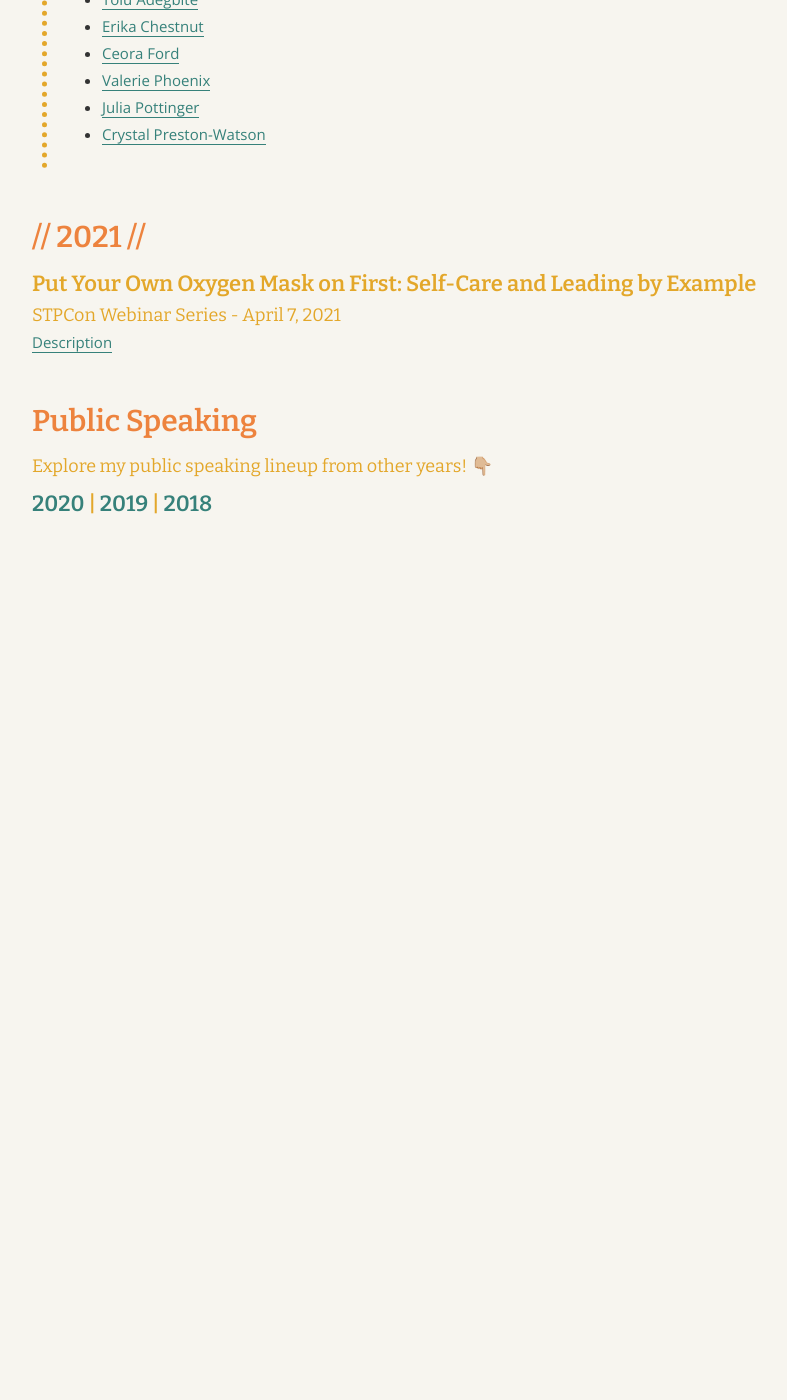
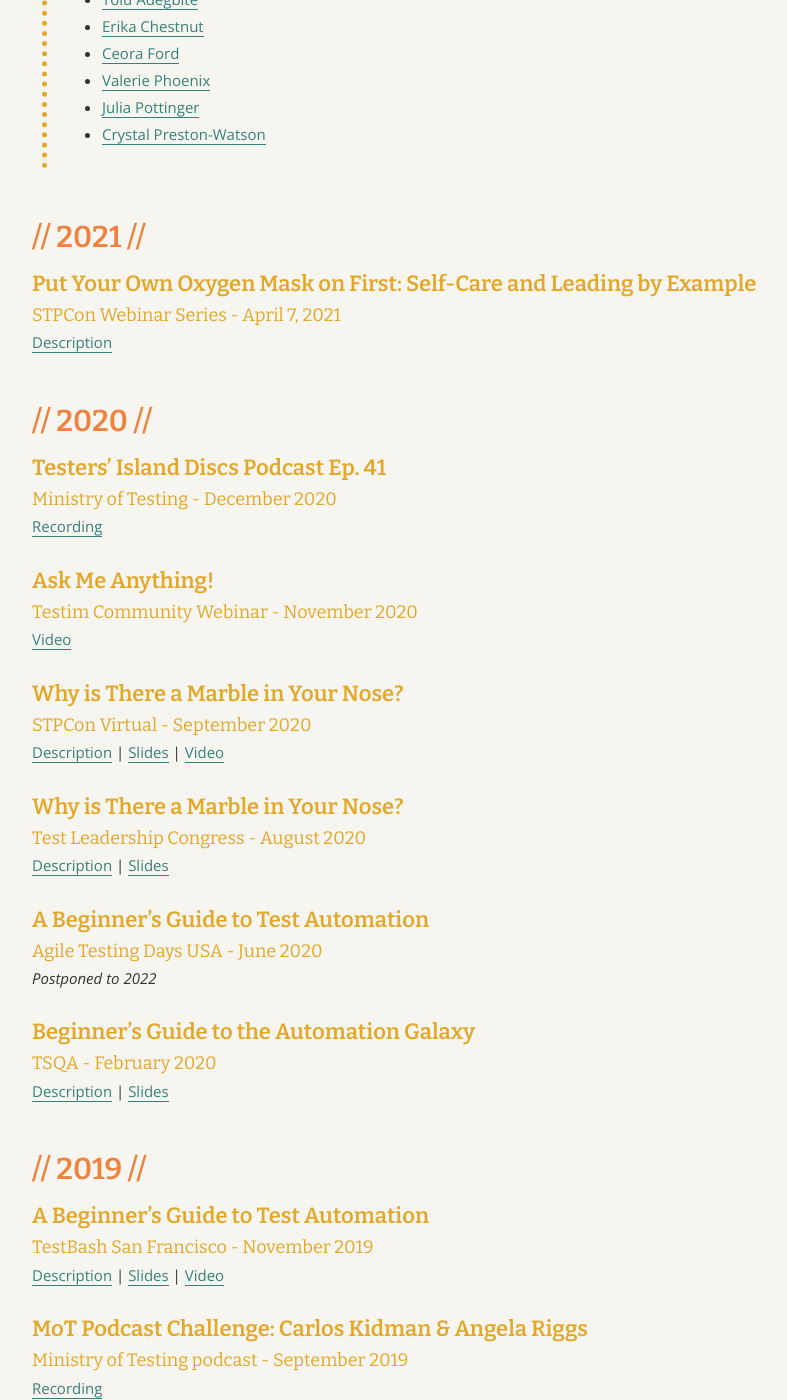
Before and after one commit to angelariggs/angelariggs.github.io, a Jekyll site: the page built from talks.md, in a window 1280 px wide and 1400 px high, scrolled down 394 px. Shown: the whole window, without its empty margins (124-911 px from the left). Built offline with Jekyll 4.4.1, drawn with Linux system fonts in a browser that asks for light colours; before the commit the page ends 1024 px from its top, so only the background shows below that; some of the changed text lies outside the part shown.

Commit message:
back to original talks layout

```diff
--- a/talks.md
+++ b/talks.md
@@ -23,7 +23,73 @@
 [Description](https://www.softwaretestpro.com/training/put-your-own-oxygen-mask-on-first-self-care-and-leading-by-example/)
 
 &nbsp;
-# Public Speaking
-### Explore my public speaking lineup from other years! 👇🏼
+&nbsp;
+# // 2020 //
 
-## [2020]({{ site.baseurl }}{% link talks-2020.md %}) | [2019]({{ site.baseurl }}{% link talks-2019.md %}) | [2018]({{ site.baseurl }}{% link talks-2018.md %})
+## Testers' Island Discs Podcast Ep. 41
+### Ministry of Testing - December 2020
+[Recording](https://www.ministryoftesting.com/dojo/lessons/testers-island-discs-ep41-angela-riggs)
+
+## Ask Me Anything!
+### Testim Community Webinar - November 2020
+[Video](https://www.testim.io/resources/ask-me-anything-angela-riggs-qa-manager/)
+
+## Why is There a Marble in Your Nose?
+### STPCon Virtual - September 2020
+[Description](https://www.stpcon.com/speakers/angela-riggs/) | [Slides](https://speakerdeck.com/angelariggs/stpcon-why-is-there-a-marble-in-your-nose) | [Video](http://bit.ly/stpcon-2020)
+
+## Why is There a Marble in Your Nose?
+### Test Leadership Congress - August 2020
+[Description](https://testleadership2020.sched.com/event/cL6U/why-is-there-a-marble-in-your-nose#sched-page-event-sharing) | [Slides](https://bit.ly/tlc-marble-in-nose)
+
+## A Beginner's Guide to Test Automation
+### Agile Testing Days USA - June 2020
+_Postponed to 2022_
+
+## Beginner's Guide to the Automation Galaxy
+### TSQA - February 2020
+[Description](https://tsqa.org/sessions#block-yui_3_17_2_1_1577116787998_19057) | [Slides](http://bit.ly/beginners-guide-automation-galaxy)
+
+&nbsp;
+&nbsp;
+# // 2019 //
+
+## A Beginner's Guide to Test Automation
+### TestBash San Francisco - November 2019
+[Description](https://www.ministryoftesting.com/events/testbash-san-francisco-2019#a-beginner-s-guide-to-test-automation) | [Slides](http://bit.ly/angela-testbash2019) | [Video](http://bit.ly/testbash-2019)
+
+## MoT Podcast Challenge: Carlos Kidman & Angela Riggs
+### Ministry of Testing podcast - September 2019
+[Recording](http://bit.ly/angela-mot-podcast)
+
+## Why is There a Marble in Your Nose?
+### CAST - August 2019
+[Description](https://cast2019.sched.com/event/O8qZ/why-is-there-a-marble-in-your-nose) | [Slides](http://bit.ly/cast2019-marble-nose) | [Video](http://bit.ly/angela-cast2019-video)
+
+## Creating a Culture of Quality
+### Refactr.Tech - June 20198
+[Description](https://refactr.tech/detail/sessions.html#creating-a-culture-of-quality) | [Slides](http://bit.ly/refactr2019-culture-quality) | [Video](http://bit.ly/refactr-2019)
+
+## Panel Discussion: Continuous Testing
+### Mabl - May 2019
+[Video](https://www.mabl.com/blog/how-to-shift-to-continuous-testing-in-devops)
+
+## Panel Discussion: Communication in Testing
+### Software Test Professionals - April 2019
+[Recording](https://www.softwaretestpro.com/communication-in-testing)
+
+&nbsp;
+&nbsp;
+# // 2018 //
+
+## Creating a Culture of Quality Assurance
+### TestBash San Francisco
+[Description](https://www.ministryoftesting.com/events/testbash-san-francisco-2018#creating-a-culture-of-quality-assurance) | [Slides](https://speakerdeck.com/angelariggs/creating-a-culture-of-quality-testbash-sf) | [Video](https://www.ministryoftesting.com/dojo/lessons/creating-a-culture-of-quality-assurance-angela-riggs)
+
+## Automated Visual Regression Testing with BackstopJS
+### PNSQC - October 2018
+[Description](https://www.pnsqc.org/automated-visual-regression-testing-with-backstopjs) | [Slides](https://speakerdeck.com/angelariggs/automating-visual-regression-testing-with-backstopjs)
+
+## Career & Technical Panel
+### Women Who Code Portland - February 2018
+[Description](https://www.meetup.com/Women-Who-Code-Portland/events/245945636)
```
Also changed, not shown: talks-2018.md (deleted, +0 -20 lines), talks-2019.md (deleted, +0 -32 lines), talks-2020.md (deleted, +0 -32 lines).
